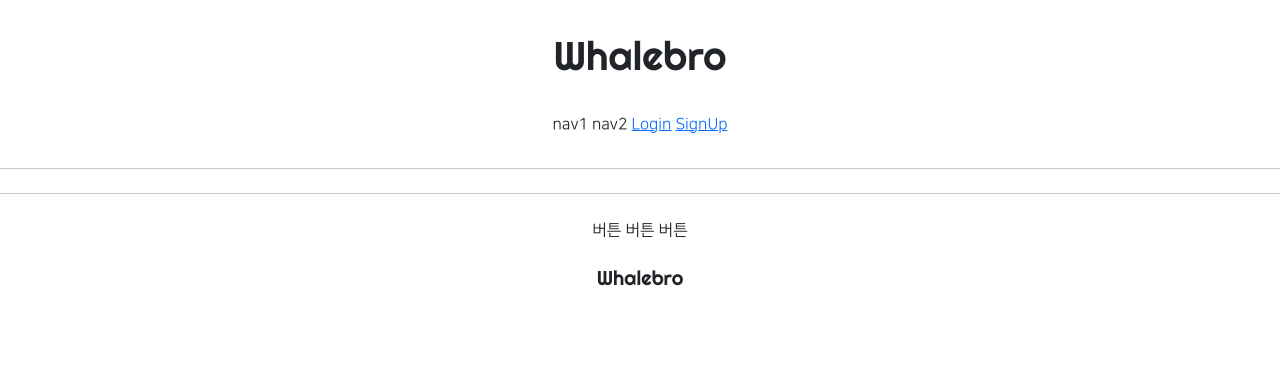
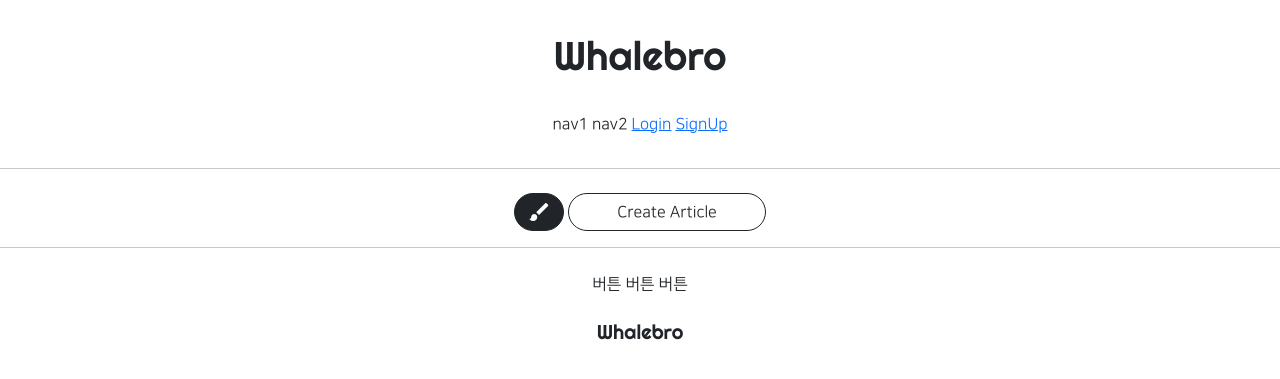
Before and after one commit to tkxksdl2/gis_copy, a Django app: page /articles/list/ in a window 1280 px wide. Shown: the top 379 px of the page. Run offline with Django 3.2, Linux system fonts and the light colour scheme; data that the repository does not hold is empty; parts of the project's set-up code (start-up, migrations or seed data) failed here and were passed over.

Commit message:
gis 08/05 6ban reupload practice 4. Article list

```diff
--- a/articleapp/templates/articleapp/list.html
+++ b/articleapp/templates/articleapp/list.html
@@ -26,7 +26,7 @@
     <div class="container my-4">
         {% for article in article_list %}
             <div>
-                <a href="{% url 'articleapp:delete' pk=article.pk %}">
+                <a href="{% url 'articleapp:detail' pk=article.pk %}">
                     <img src="{{ article.image.url }}">
                 </a>
             <span class="NNS_B m-2">{{ article.title }}</span>
@@ -37,4 +37,15 @@
 
     <script src="{% static 'js/magicgrid.js' %}"></script>
 
+    <div class="text-center">
+        <a href="{% url 'articleapp:create' %}"
+        class="btn btn-dark rounded-pill material-icons">
+            brush
+        </a>
+        <a href="{% url 'articleapp:create' %}"
+        class="btn btn-outline-dark rounded-pill px-5">
+            Create Article
+        </a>
+    </div>
+
 {% endblock %}
```
